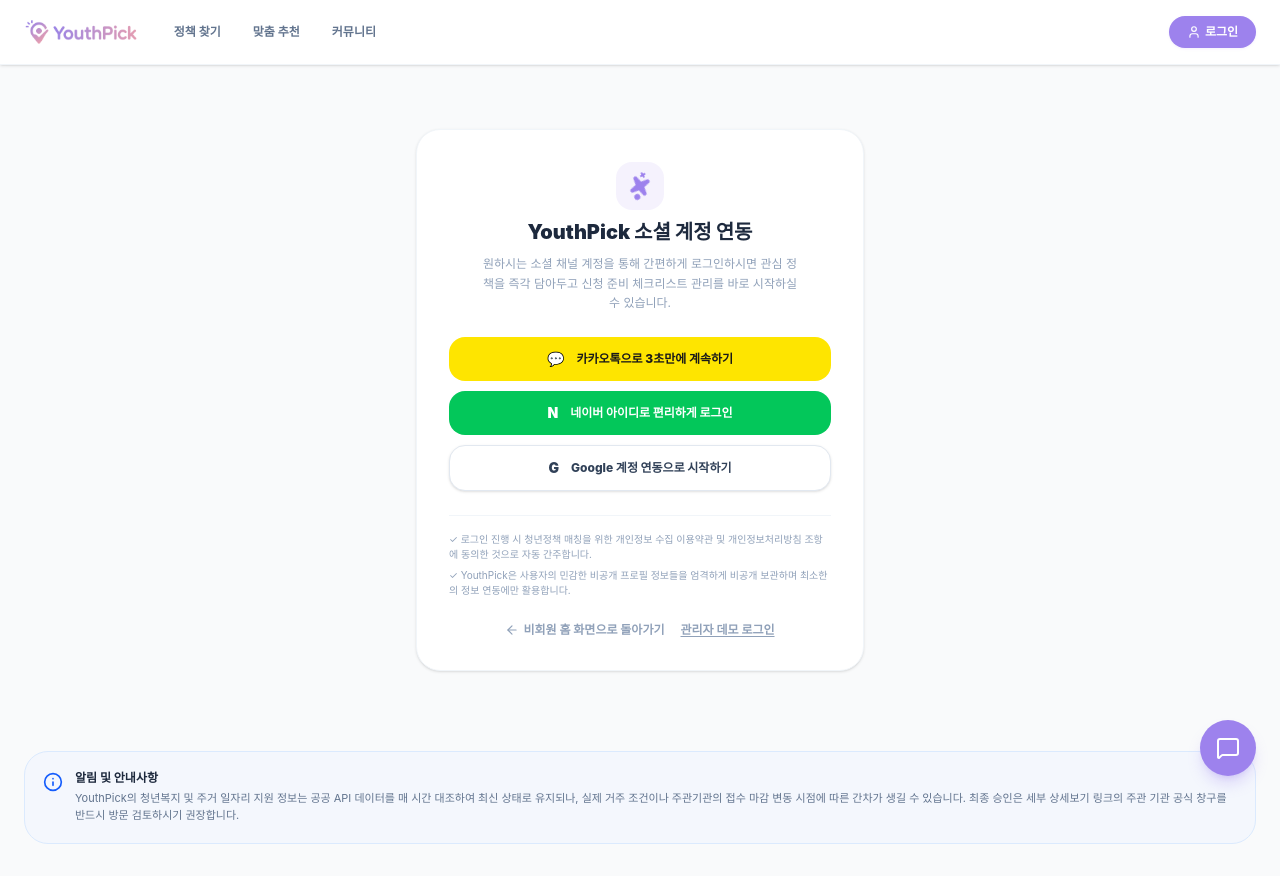
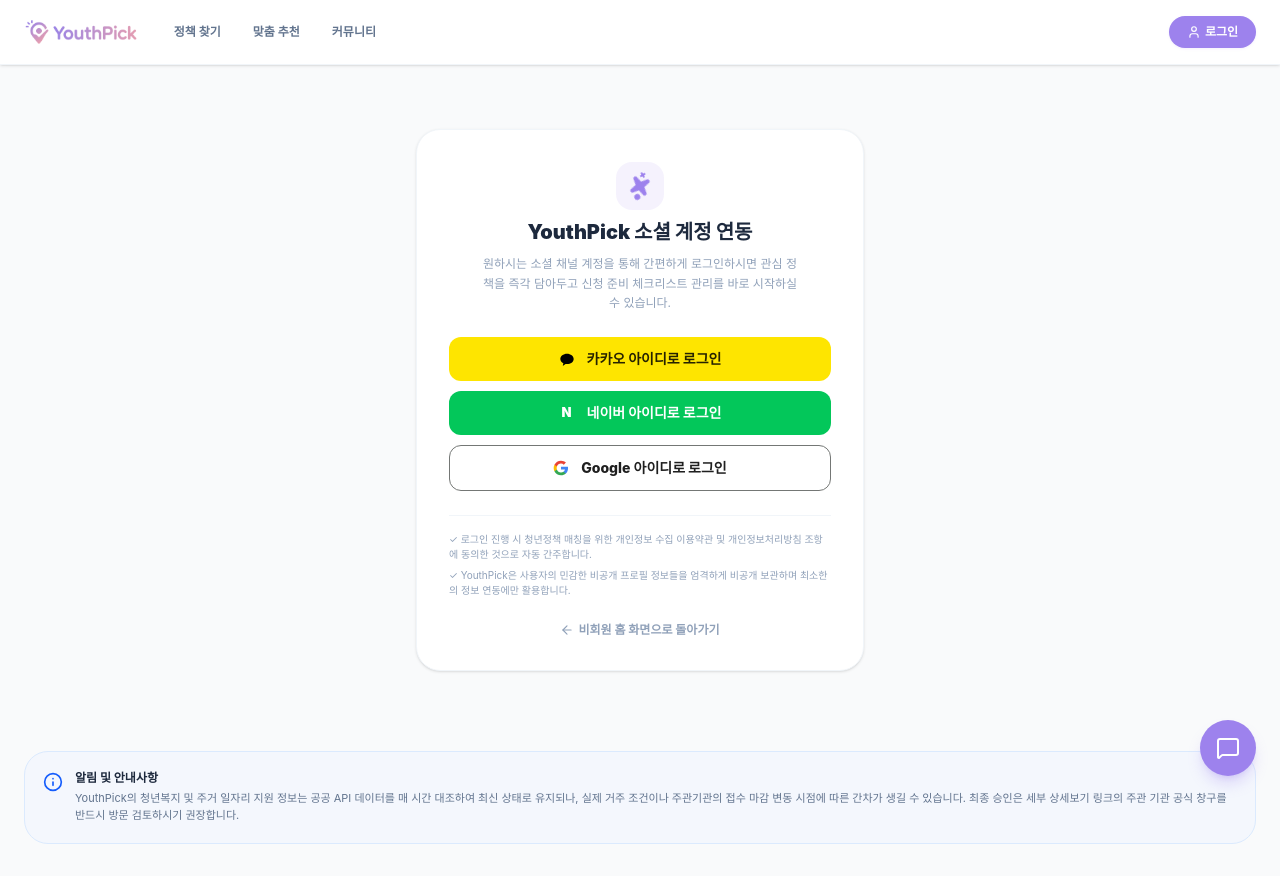
Before and after one commit to YouthPick/front-end, a React (Vite) app: page /login in a window 1280 px wide. Built offline with nearby package versions, Linux system fonts and the light colour scheme; a web font is replaced by a local one.

Commit message:
feat: 소셜 로그인 버튼 공식 브랜드 가이드 준수 개선
카카오/구글 공식 브랜드 가이드를 확인해 이모지·텍스트 아이콘을 공식 심볼 SVG로
교체하고, 색상·radius·아이콘 정렬·폰트 굵기·레이블 문구를 통일했다.

Closes #65

```diff
--- a/src/features/auth/components/SocialLoginPanel.tsx
+++ b/src/features/auth/components/SocialLoginPanel.tsx
@@ -1,17 +1,70 @@
 import { ArrowLeft, Sparkles } from 'lucide-react';
 
-import type { UserRole } from '@/entities/user';
+import type { OAuthProviderId } from '../api/auth.dto';
 
-// 소셜 채널 공식 브랜드 컬러 — 디자인 토큰 대상이 아닌 외부 브랜드 가이드 고정값.
-const KAKAO_BRAND_CLASSES = 'bg-[#FEE500] text-[#191919]';
+// 소셜 채널 공식 브랜드 컬러/규격 — 디자인 토큰 대상이 아닌 각 사 브랜드 가이드 고정값.
+// 카카오: https://developers.kakao.com/docs/latest/ko/kakaologin/design-guide
+// 구글: https://developers.google.com/identity/branding-guidelines
+const KAKAO_BRAND_CLASSES = 'bg-[#FEE500] text-black/85';
 const NAVER_BRAND_CLASSES = 'bg-[#03C75A] text-white';
+const GOOGLE_BRAND_CLASSES = 'bg-white text-[#1F1F1F] border border-[#747775]';
+
+function KakaoSymbol() {
+  return (
+    <svg viewBox="0 0 24 24" fill="none" className="h-4 w-4 shrink-0" aria-hidden="true">
+      <path
+        fill="#000000"
+        d="M12 4C6.477 4 2 7.523 2 11.86c0 2.783 1.826 5.234 4.583 6.646-.2.75-.727 2.725-.833 3.148-.13.523.19.516.402.375.166-.11 2.646-1.797 3.72-2.53.7.103 1.42.157 2.128.157 5.523 0 10-3.523 10-7.796C22 7.523 17.523 4 12 4Z"
+      />
+    </svg>
+  );
+}
+
+function NaverSymbol() {
+  return (
+    <span
+      className="flex h-4 w-4 shrink-0 items-center justify-center text-[13px] font-black leading-none text-white"
+      aria-hidden="true"
+    >
+      N
+    </span>
+  );
+}
+
+function GoogleSymbol() {
+  return (
+    <svg viewBox="0 0 48 48" className="h-4 w-4 shrink-0" aria-hidden="true">
+      <path
+        fill="#4285F4"
+        d="M45.12 24.5c0-1.56-.14-3.06-.4-4.5H24v8.51h11.84c-.51 2.75-2.06 5.08-4.39 6.64v5.52h7.11c4.16-3.83 6.56-9.47 6.56-16.17z"
+      />
+      <path
+        fill="#34A853"
+        d="M24 46c5.94 0 10.92-1.97 14.56-5.33l-7.11-5.52c-1.97 1.32-4.49 2.1-7.45 2.1-5.73 0-10.58-3.87-12.31-9.07H4.34v5.7C7.96 41.07 15.4 46 24 46z"
+      />
+      <path
+        fill="#FBBC05"
+        d="M11.69 28.18C11.25 26.86 11 25.45 11 24s.25-2.86.69-4.18v-5.7H4.34C2.85 17.09 2 20.45 2 24s.85 6.91 2.34 9.88l7.35-5.7z"
+      />
+      <path
+        fill="#EA4335"
+        d="M24 10.75c3.23 0 6.13 1.11 8.41 3.29l6.31-6.31C34.91 4.18 29.93 2 24 2 15.4 2 7.96 6.93 4.34 14.12l7.35 5.7c1.73-5.2 6.58-9.07 12.31-9.07z"
+      />
+    </svg>
+  );
+}
 
 interface SocialLoginPanelProps {
-  onSocialLogin: (provider: string, role?: UserRole) => void;
+  onSocialLogin: (provider: OAuthProviderId) => void;
   onBackToHome: () => void;
+  isRedirecting: boolean;
 }
 
-export function SocialLoginPanel({ onSocialLogin, onBackToHome }: SocialLoginPanelProps) {
+export function SocialLoginPanel({
+  onSocialLogin,
+  onBackToHome,
+  isRedirecting,
+}: SocialLoginPanelProps) {
   return (
     <div className="rounded-3xl border border-slate-100 bg-white p-8 shadow-sm text-center space-y-6">
       <div className="space-y-2">
@@ -32,29 +85,32 @@ export function SocialLoginPanel({ onSocialLogin, onBackToHome }: SocialLoginPan
       <div className="space-y-2.5">
         <button
           type="button"
-          onClick={() => onSocialLogin('카카오')}
-          className={`flex w-full items-center justify-center space-x-3 rounded-2xl py-3 text-xs font-extrabold hover:brightness-95 transition-all cursor-pointer ${KAKAO_BRAND_CLASSES}`}
+          disabled={isRedirecting}
+          onClick={() => onSocialLogin('kakao')}
+          className={`flex w-full items-center justify-center space-x-3 rounded-xl py-3 text-sm font-extrabold hover:brightness-95 transition-all cursor-pointer disabled:opacity-50 disabled:cursor-not-allowed ${KAKAO_BRAND_CLASSES}`}
         >
-          <span className="text-sm font-black">💬</span>
-          <span>카카오톡으로 3초만에 계속하기</span>
+          <KakaoSymbol />
+          <span>카카오 아이디로 로그인</span>
         </button>
 
         <button
           type="button"
-          onClick={() => onSocialLogin('네이버')}
-          className={`flex w-full items-center justify-center space-x-3 rounded-2xl py-3 text-xs font-extrabold hover:brightness-95 transition-all cursor-pointer ${NAVER_BRAND_CLASSES}`}
+          disabled={isRedirecting}
+          onClick={() => onSocialLogin('naver')}
+          className={`flex w-full items-center justify-center space-x-3 rounded-xl py-3 text-sm font-extrabold hover:brightness-95 transition-all cursor-pointer disabled:opacity-50 disabled:cursor-not-allowed ${NAVER_BRAND_CLASSES}`}
         >
-          <span className="text-sm font-black">N</span>
-          <span>네이버 아이디로 편리하게 로그인</span>
+          <NaverSymbol />
+          <span>네이버 아이디로 로그인</span>
         </button>
 
         <button
           type="button"
-          onClick={() => onSocialLogin('Google')}
-          className="flex w-full items-center justify-center space-x-3 rounded-2xl border border-slate-200 bg-white py-3 text-xs font-extrabold text-slate-700 hover:bg-slate-50 transition-all cursor-pointer shadow-sm"
+          disabled={isRedirecting}
+          onClick={() => onSocialLogin('google')}
+          className={`flex w-full items-center justify-center space-x-3 rounded-xl py-3 text-sm font-extrabold hover:bg-black/5 transition-all cursor-pointer disabled:opacity-50 disabled:cursor-not-allowed ${GOOGLE_BRAND_CLASSES}`}
         >
-          <span className="text-sm font-black">G</span>
-          <span>Google 계정 연동으로 시작하기</span>
+          <GoogleSymbol />
+          <span>Google 아이디로 로그인</span>
         </button>
       </div>
 
@@ -69,7 +125,7 @@ export function SocialLoginPanel({ onSocialLogin, onBackToHome }: SocialLoginPan
         </p>
       </div>
 
-      <div className="flex items-center justify-center space-x-4">
+      <div className="flex items-center justify-center">
         <button
           type="button"
           onClick={onBackToHome}
@@ -78,13 +134,6 @@ export function SocialLoginPanel({ onSocialLogin, onBackToHome }: SocialLoginPan
           <ArrowLeft className="h-3.5 w-3.5" />
           <span>비회원 홈 화면으로 돌아가기</span>
         </button>
-        <button
-          type="button"
-          onClick={() => onSocialLogin('데모', 'admin')}
-          className="text-xs text-slate-400 hover:text-slate-600 font-bold underline underline-offset-2"
-        >
-          관리자 데모 로그인
-        </button>
       </div>
     </div>
   );
```
